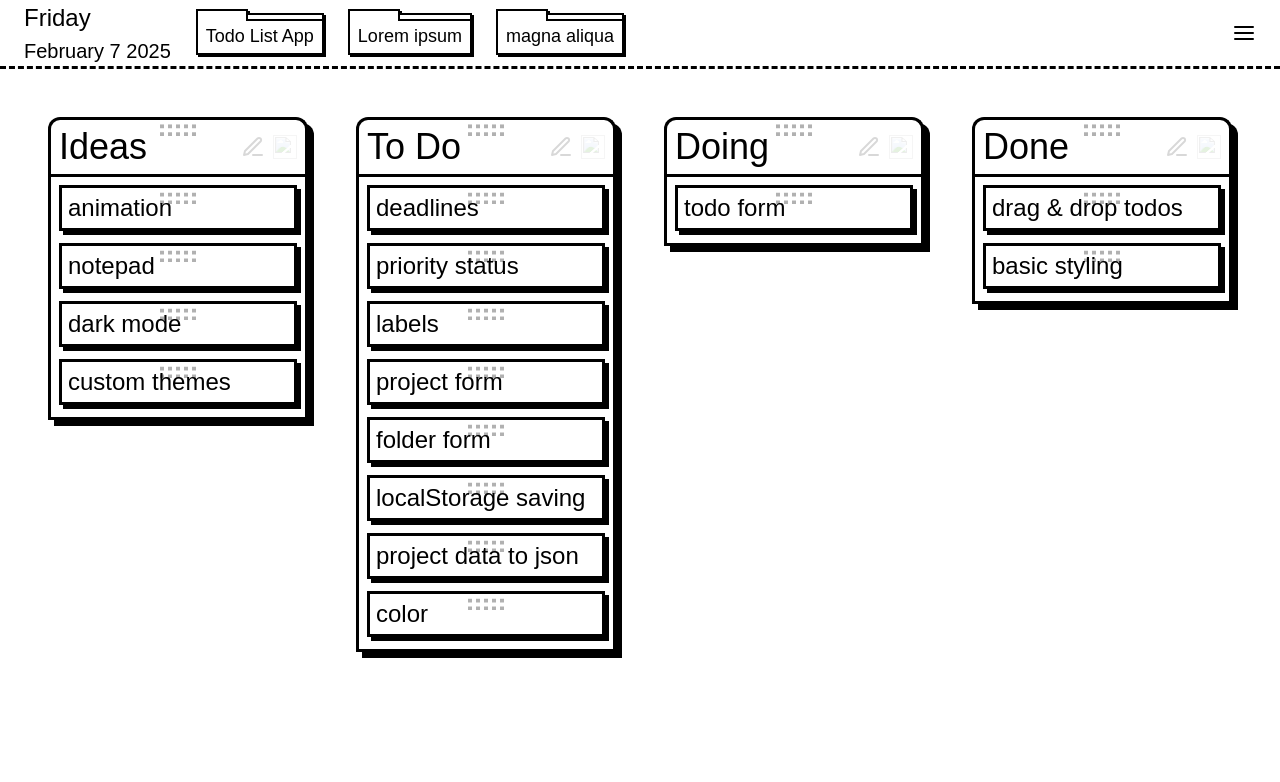
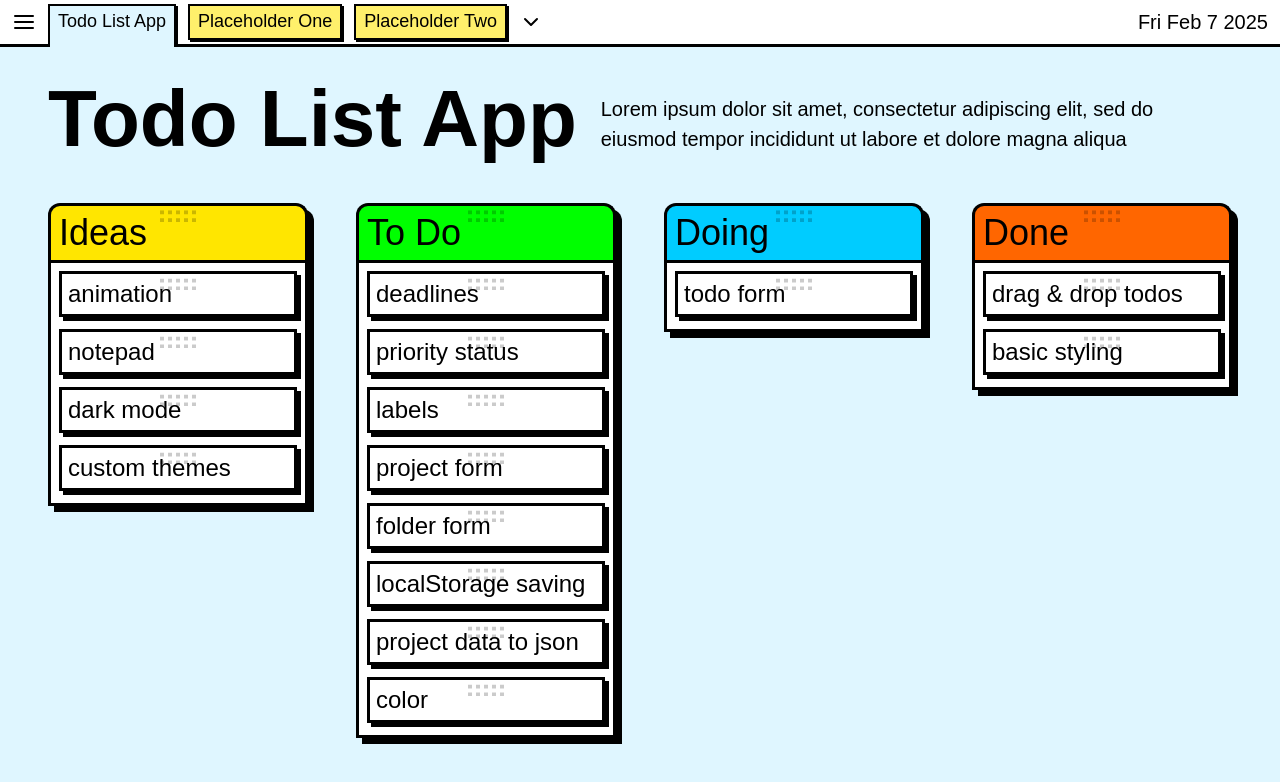
Before and after one commit to scojr/todo-list, a website built with webpack: page src/template.html in a window 1280 px wide. Built offline with nearby package versions, Linux system fonts and the light colour scheme; files whose address does not match are found by name.

Commit message:
Add color and improve styling

```diff
--- a/src/date.js
+++ b/src/date.js
@@ -2,7 +2,7 @@ import { format } from "date-fns";
 
 export const getCurrentDate = (function () {
   function weekday() {
-    return format(new Date(), "eeee")
+    return format(new Date(), "iii")
   }
 
   function day() {
@@ -10,7 +10,7 @@ export const getCurrentDate = (function () {
   }
 
   function month() {
-    return format(new Date(), "MMMM")
+    return format(new Date(), "MMM")
   }
 
   function year() {
--- a/src/display.js
+++ b/src/display.js
@@ -2,6 +2,7 @@ import { controller } from "./logic";
 import { dom } from "./dom-interface";
 import { getCurrentDate } from "./date.js";
 import { enableDragAndDrop } from "./drag-and-drop.js";
+import chevron from "./icons/chevron-down.svg";
 import edit from "./icons/edit.svg";
 import plus from "./icons/plus.svg";
 
@@ -29,6 +30,8 @@ export function resetDisplay() {
   while (dom.container.lastElementChild) {
     dom.container.removeChild(dom.container.lastElementChild);
   }
+  dom.projectTitle.textContent = controller.getActiveProject().title;
+  dom.projectDescription.textContent = controller.getActiveProject().description;
   displayTablesOf(controller.getActiveProject());
 }
 
@@ -37,16 +40,21 @@ export function displayHeader() {
   const projects = controller.getProjects();
   for (const project of projects) {
     const li = dom.make("li", project.title);
-    const stylingSpan = dom.make("span");
-    li.appendChild(stylingSpan);
+    if (project === controller.getActiveProject()) li.classList.add("active-project");
     dom.projectList.appendChild(li);
     dom.headerDay.textContent = `${getCurrentDate.weekday()}`;
     dom.headerDate.textContent = `${getCurrentDate.month()} ${getCurrentDate.day()} ${getCurrentDate.year()}`;
   }
+  const collapseButton = dom.make("button");
+  const collapseIcon = dom.make("img");
+  collapseIcon.src = chevron;
+  collapseIcon.width = 24;
+  collapseIcon.height = 24;
+  collapseButton.appendChild(collapseIcon);
+  dom.projectList.appendChild(collapseButton);
 }
 
 // Container //
-displayTablesOf(controller.getActiveProject())
 
 function displayTablesOf(project) {
   for (const table of project.children) {
@@ -60,8 +68,14 @@ function displayTablesOf(project) {
 
     }
     tableContainer.appendChild(taskContainer);
+    if (table.color) setTableColor(table, tableContainer);
     dom.container.appendChild(tableContainer);
   };
+}
+
+function setTableColor(object, element) {
+  const color = object.color;
+  element.querySelector(".table-header").style.setProperty("background-color", "#" + color);
 }
 
 function appendButtons() {
--- a/src/dom-interface.js
+++ b/src/dom-interface.js
@@ -11,10 +11,12 @@ const make = function (tag, textContent) {
 export const dom = {
   container: get(".container"),
   header: get(".header"),
+  headerContainer: get(".header-container"),
   projectList: get(".project-list"),
   headerDate: get(".header.date"),
   headerDay: get(".header.day"),
-
+  projectTitle: get(".project-title"),
+  projectDescription: get(".project-description"),
   get,
   make,
 }
--- a/src/index.js
+++ b/src/index.js
@@ -1,8 +1,8 @@
 import "./style.css";
 import { controller } from "./logic";
-import { displayHeader } from "./display";
+import { displayHeader, resetDisplay } from "./display";
 displayHeader();
-
+resetDisplay();
 // if localstorage
 //   fill projects from localstorage and display
 // else
--- a/src/logic.js
+++ b/src/logic.js
@@ -34,16 +34,23 @@ export const controller = {
 };
 
 // Behaviors
-const CanMakeTable = {
-  newTable(title) {
-    const child = new Table(title, this);
+
+const CanMakeTask = {
+  newTask(title) {
+    const child = new Task(title, this);
     this.children.push(child);
   }
 }
 
-const CanMakeTask = {
-  newTask(title) {
-    const child = new Task(title, this);
+const HasCustomColor = {
+  newColor(hex) {
+    this.color = hex;
+  }
+}
+
+const CanMakeTable = {
+  newTable(title) {
+    const child = new Table(title, this);
     this.children.push(child);
   }
 }
@@ -82,7 +89,7 @@ class Table extends Project {
 
 }
 
-Object.assign(Table.prototype, CanMakeTask);
+Object.assign(Table.prototype, CanMakeTask, HasCustomColor);
 
 class Task extends Table {
   constructor(title, parent) {
@@ -170,6 +177,7 @@ class Task extends Table {
 // For Testing
 
 const tableTemplate = ["Ideas", "To Do", "Doing", "Done"];
+const tableColors = ["ffe600", "00ff00", "00ccff", "ff6600"]
 
 const taskTemplate1 = ["animation", "notepad", "dark mode", "custom themes",];
 const taskTemplate2 = ["deadlines", "priority status", "labels", "project form", "folder form", "localStorage saving", "project data to json", "color",];
@@ -178,8 +186,9 @@ const taskTemplate4 = ["drag & drop todos", "basic styling",];
 const taskTemplates = [taskTemplate1, taskTemplate2, taskTemplate3, taskTemplate4];
 
 controller.newProject("Todo List App", "", true);
-controller.newProject("Lorem ipsum", "", true);
-controller.newProject("magna aliqua", "", true);
+projects[0].description = "Lorem ipsum dolor sit amet, consectetur adipiscing elit, sed do eiusmod tempor incididunt ut labore et dolore magna aliqua"
+controller.newProject("Placeholder One", "", true);
+controller.newProject("Placeholder Two", "", true);
 
 activeProject = projects[0];
 
@@ -189,3 +198,8 @@ for (const table of tableTemplate) {
     controller.getProjectByIndex(0).children[tableTemplate.indexOf(table)].newTask(taskTemplate);
   }
 }
+
+for (const color of tableColors) {
+  const index = tableColors.indexOf(color);
+  controller.getActiveProject().children[index].newColor(color);
+}
--- a/src/style.css
+++ b/src/style.css
@@ -18,16 +18,17 @@
   --background: #eefcff;
   --sidebar: white;
 
-  /* temp */
-  --alpha: white;
-  --beta: white;
-  --gamma: white;
-  --epsilon: white;
-  --zeta: white;
-  --eta: white;
-  --theta: white;
   --background: white;
   --sidebar: white;
+
+  --background: #dff6ff;
+  --alpha: #3F88C5;
+  --task-container: white;
+  --task-header: #ff7741;
+  --tasks: #ff416a;
+  --tasks: white;
+  --dark: #393E41;
+  --folders: #fff06b;
 }
 
 html {
@@ -104,30 +105,32 @@ button:hover {
   display: flex;
   justify-content: space-between;
   align-items: center;
-  padding: 0px 24px;
-  border-bottom: 3px dashed black;
-  overflow: auto;
+  padding: 0px 12px;
+  border-bottom: 3px solid black;
+  overflow: none;
   background-color: var(--sidebar);
+  z-index: 0;
 }
-
-.sidebar-add-task {
-  border-radius: 5px;
-  padding: 3px 0px;
-  width: 100%;
-}
-
 
 .header.buttons {
   display: flex;
   justify-content: end;
+  border-radius: 10px;
+  background-color: rgb(0);
+  padding: 4px;
+  margin: 0 -4px;
+  transition: background-color 0.3s;
+}
+
+.header.buttons:hover {
+  background-color: rgb(223, 223, 223);
 }
 
 .project-list {
   display: flex;
   flex-grow: 1;
-  gap: 24px;
-  margin-top: 8px;
-  padding-left: 25px;
+  gap: 12px;
+  margin-left: 12px;
 }
 
 .project-list li {
@@ -136,52 +139,51 @@ button:hover {
   position: relative;
   border: 2px solid black;
   padding: 2px 8px 0px 8px;
+  margin: 4px 0px 4px 0px;
   height: 36px;
-  background-color: var(--alpha);
+  background-color: var(--folders);
   box-shadow: black 2px 2px 0px 0px;
 }
 
-.project-list li>span {
-  position: absolute;
-  content: "";
-  background-color: var(--alpha);
-  width: calc(100% - 46px);
-  height: 6px;
-  left: 48px;
-  top: -8px;
-  z-index: 1;
-  border-top: 2px solid black;
-  border-right: 2px solid black;
-  box-shadow: black 2px 2px 0px 0px;
+.project-list li.active-project {
+  background-color: var(--background);
+  height: 40px;
+  border-bottom: 0;
+  margin: 4px 0px 0px 0px;
 }
 
-.project-list li::after {
+.project-list li.active-project:after {
+  content: "";
   position: absolute;
-  content: "";
-  background-color: black;
-  width: 2px;
-  height: 8px;
-  left: 50px;
-  top: -10px;
-}
-
-.project-list li::before {
-  position: absolute;
-  content: "";
-  background-color: var(--alpha);
-  width: 50px;
-  height: 12px;
+  width: 100%;
+  height: 7px;
+  bottom: -7px;
   left: 0px;
-  top: -12px;
-  border: 2px solid black;
-  border-bottom: none;
-  border-left: none;
-  box-shadow: black -3px -1px 0px -1px;
-  z-index: 2;
+  background-color: var(--background);
+  z-index: 1;
 }
 
 .project-list li:hover {
   cursor: pointer;
+}
+
+.container-header {
+  margin: 12px 48px;
+  display: flex;
+  align-items: last baseline;
+  gap: 24px;
+}
+
+.project-title {
+  font-size: 4em;
+  font-weight: 800;
+  min-width: max-content;
+}
+
+.project-description {
+  font-size: 1rem;
+  font-weight: 400;
+  max-width: 50vw;
 }
 
 .container {
@@ -189,12 +191,12 @@ button:hover {
   flex-grow: 1;
   grid-template-columns: repeat(auto-fit, minmax(250px, 1fr));
   gap: 48px;
-  margin: 48px 48px;
+  margin: 12px 48px;
 }
 
 .task-container {
   width: 100%;
-  background-color: var(--alpha);
+  background-color: var(--task-container);
   border: 3px solid black;
   box-shadow: black 6px 6px 0px 0px;
   height: min-content;
@@ -219,31 +221,13 @@ button:hover {
   border: 3px solid black;
   border-bottom: none;
   box-shadow: black 6px 6px 0px 0px;
-  background-color: var(--alpha);
+  background-color: var(--task-header);
   padding: 0px 8px;
   border-radius: 12px 12px 0px 0px;
 }
 
 .table-header>h2 {
   font-size: 1.8rem;
-}
-
-.todo-container>img {
-  pointer-events: none;
-  position: absolute;
-  top: 12px;
-  width: 44px;
-  height: 19px;
-  margin-inline-start: 50%;
-  transform: translate(-50%, -50%);
-  padding: 0px 4px;
-  opacity: 25%;
-  background-color: white;
-}
-
-
-.folder {
-  padding: 12px;
 }
 
 .task {
@@ -253,7 +237,7 @@ button:hover {
   border: 3px solid black;
   box-shadow: black 4px 4px 0px 0px;
   height: 46px;
-  background-color: white;
+  background-color: var(--tasks);
 }
 
 .task,
@@ -315,18 +299,27 @@ button:hover {
 .drag-icon {
   position: absolute;
   left: 50%;
-  opacity: 30%;
+  opacity: 20%;
+  transition: opacity 0.3s;
 }
 
-.drag-icon:hover,
-#dragging .drag-icon {
+.drag-icon:hover {
+  opacity: 100%;
   cursor: grab;
+}
+
+.trash {
+  position: absolute;
+  left: 48px;
+  bottom: 48px;
+  opacity: 25%;
+  display: none;
 }
 
 #dragging {
 
-  & .table-header>.drag-icon,
-  >.task-header>.drag-icon {
+  &>.table-header>.drag-icon,
+  &>.task-header>.drag-icon {
     opacity: 100%;
   }
 }
@@ -362,7 +355,9 @@ button:hover {
 }
 
 .table-buttons>button {
-  opacity: 15%;
+  opacity: 0%;
+  transition-property: opacity;
+  transition-duration: 0.3s;
 }
 
 .table-header:hover {
@@ -444,7 +439,7 @@ input[type="date"]::-webkit-calendar-picker-indicator:hover {
 #placeholder .table-header {
   pointer-events: none;
   box-shadow: black 2px 2px 0px 0px inset;
-  background-color: rgba(0, 0, 0, 0.15);
+  background-color: rgba(0, 0, 0, 0.15) !important;
   color: transparent;
 }
 
--- a/src/template.html
+++ b/src/template.html
@@ -9,11 +9,6 @@
 
 <body>
   <div class="header-container">
-    <div class="header date-container">
-      <h2 class="header day"></h2>
-      <h3 class="header date"></h3>
-    </div>
-    <ul class="project-list"></ul>
     <div class="header buttons">
       <button><svg xmlns="http://www.w3.org/2000/svg" width="24" height="24" viewBox="0 0 24 24" fill="none"
           stroke="currentColor" stroke-width="2" stroke-linecap="round" stroke-linejoin="round"
@@ -23,11 +18,20 @@
           <line x1="3" y1="18" x2="21" y2="18"></line>
         </svg></button>
     </div>
+    <ul class="project-list"></ul>
+    <div class="header date-container">
+      <span class="header day"></span>
+      <span class="header date"></span>
+    </div>
   </div>
   </div>
-
+  <div class="container-header">
+    <h1 class="project-title">Current Project</h1>
+    <h3 class="project-description">.</h3>
+  </div>
   <div class="container" data-type="container">
   </div>
+  <img src="./icons/trash.svg" alt="Trash Bin" width="128" height="128" class="trash">
 </body>
 
 </html>
```
Also changed, not shown: src/icons/plus.svg (added), src/icons/trash.svg (added).
